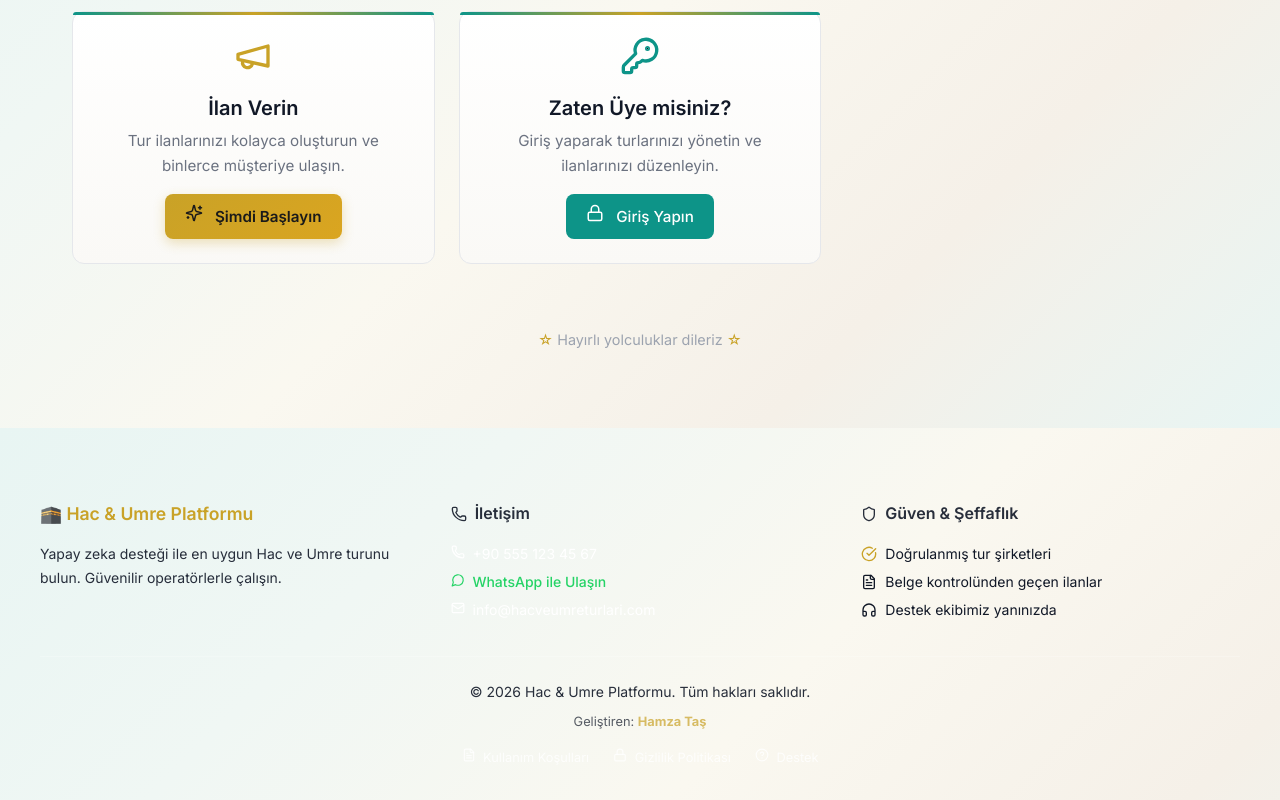
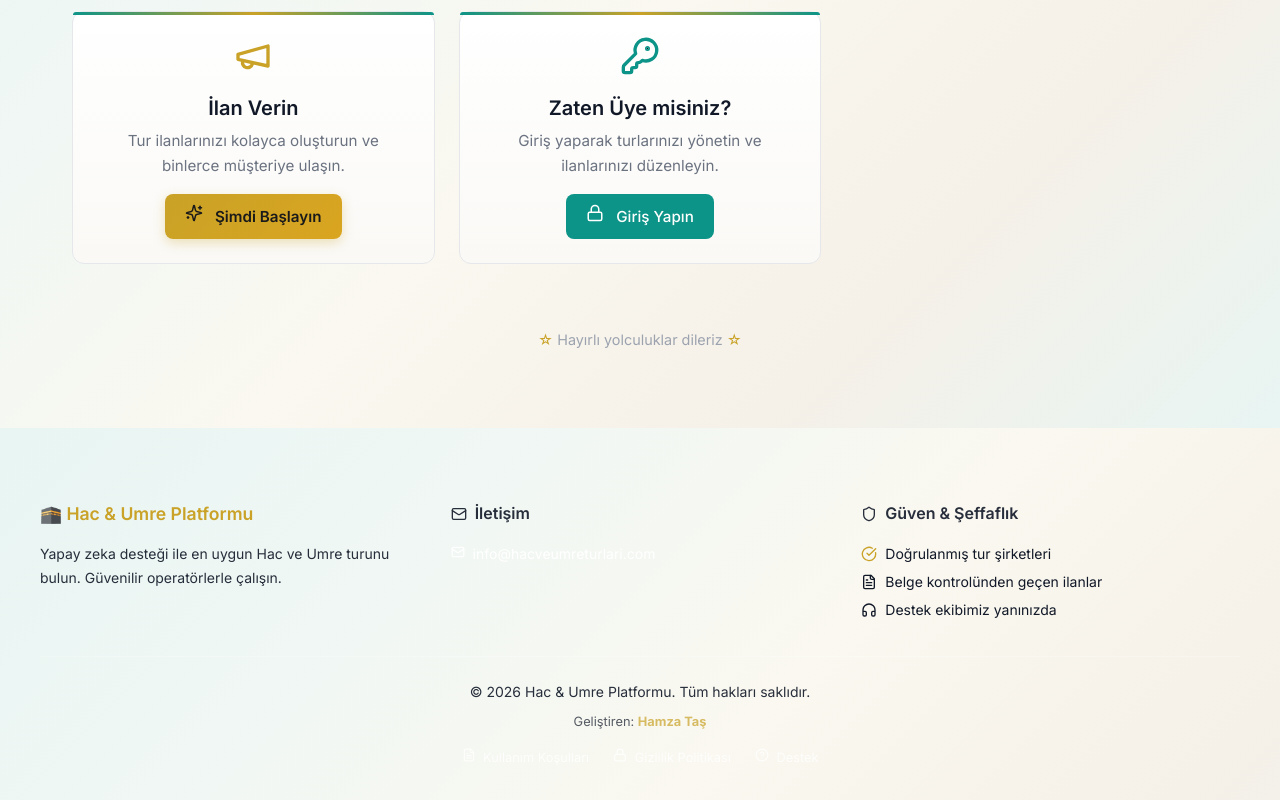
Before and after one commit to htas0443-max/hac-umre-platform, a React (Vite) app in the folder frontend/: page / in a window 1280 px wide. Shown: the part 1172-1972 px from the top of the page. Built offline with nearby package versions, Linux system fonts and the light colour scheme; no server answers; the HTML template or start-up script is replaced by a standard one.

Commit message:
Footer: telefon ve WhatsApp kaldirildi

```diff
--- a/frontend/src/components/Footer.tsx
+++ b/frontend/src/components/Footer.tsx
@@ -1,7 +1,7 @@
 import { memo } from 'react';
 import { motion } from 'framer-motion';
 import { Link } from 'react-router-dom';
-import { Phone, MessageCircle, Mail, CheckCircle, FileText, Shield, HelpCircle, HeadphonesIcon, Lock } from 'lucide-react';
+import { Mail, CheckCircle, FileText, Shield, HelpCircle, HeadphonesIcon, Lock } from 'lucide-react';
 
 const Footer = memo(function Footer() {
   return (
@@ -37,26 +37,8 @@ const Footer = memo(function Footer() {
 
           {/* Contact Info */}
           <div>
-            <h3 style={{ fontSize: '1rem', marginBottom: '1rem', opacity: 0.9, display: 'flex', alignItems: 'center', gap: '0.5rem' }}><Phone size={16} /> İletişim</h3>
+            <h3 style={{ fontSize: '1rem', marginBottom: '1rem', opacity: 0.9, display: 'flex', alignItems: 'center', gap: '0.5rem' }}><Mail size={16} /> İletişim</h3>
             <div style={{ fontSize: '0.875rem', lineHeight: 2 }}>
-              <p>
-                <a
-                  href="tel:+905551234567"
-                  style={{ color: 'white', textDecoration: 'none' }}
-                >
-                  <Phone size={14} style={{ marginRight: '0.25rem' }} /> +90 555 123 45 67
-                </a>
-              </p>
-              <p>
-                <a
-                  href="https://wa.me/905551234567"
-                  target="_blank"
-                  rel="noopener noreferrer"
-                  style={{ color: '#25D366', textDecoration: 'none', fontWeight: 500 }}
-                >
-                  <MessageCircle size={14} style={{ marginRight: '0.25rem' }} /> WhatsApp ile Ulaşın
-                </a>
-              </p>
               <p>
                 <a
                   href="mailto:info@hacveumreturlari.com"
```
